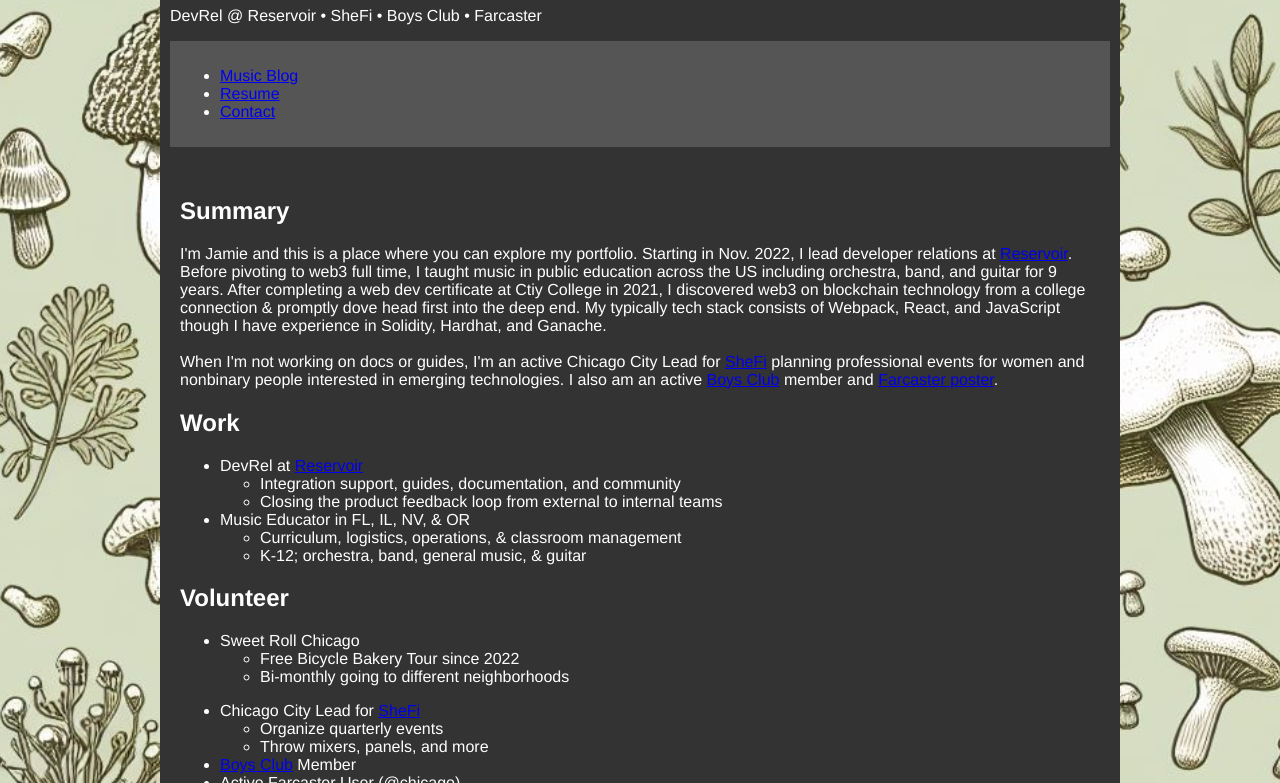
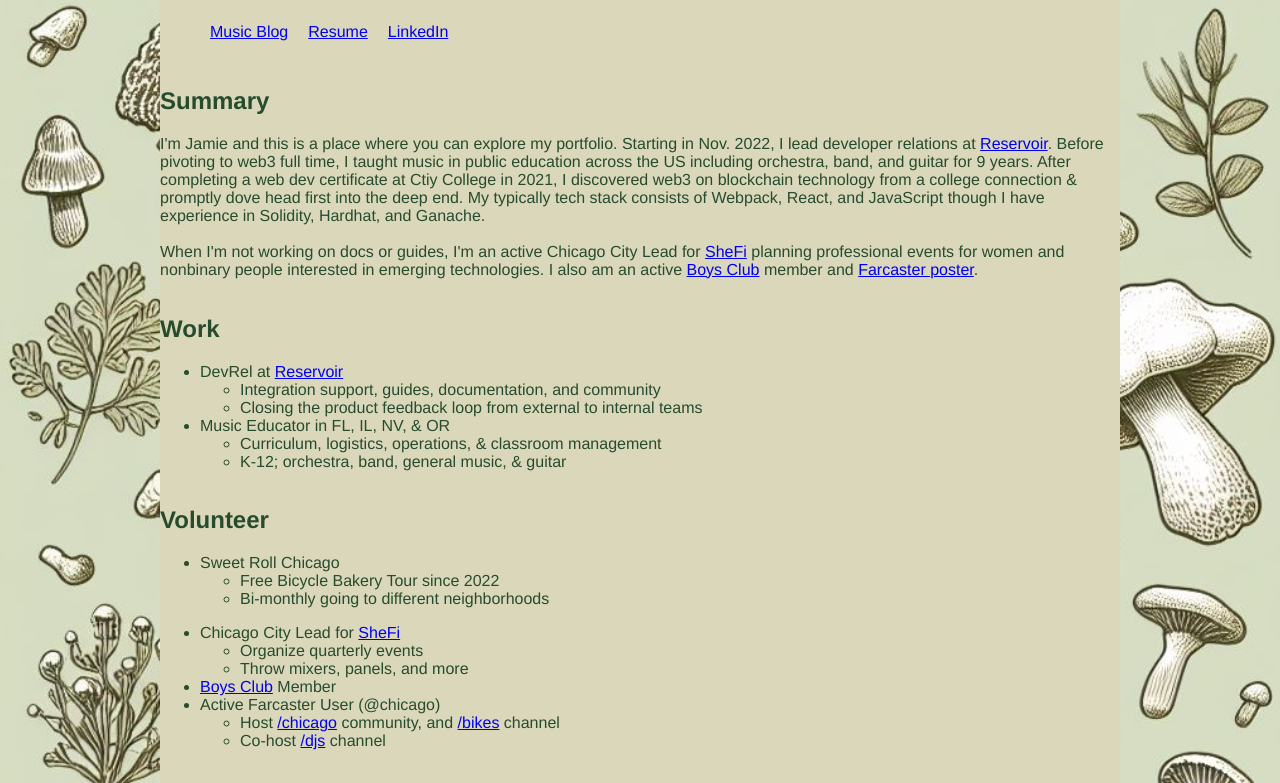
Before and after one commit to jamiechicago312/chicago-jamie-portfolio, a plain HTML site: page index.html in a window 1280 px wide. Shown: the part 83-866 px from the top of the page. Drawn offline with Linux system fonts and the light colour scheme; a script that the page names is missing.

Commit message:
feat: css

```diff
--- a/index.html
+++ b/index.html
@@ -4,27 +4,28 @@
 <head>
     <meta charset="UTF-8">
     <meta name="viewport" content="width=device-width, initial-scale=1.0">
-    <title>Jamie Chicago</title>
+    <title>Jamie → Chicago</title>
     <link rel="stylesheet" href="styles.css">
 </head>
 
 <body>
     <!-- It's HTML because why over engineer a portfolio page, really-->
     <header>
-        <h1>Jamie Chicago</h1>
-        <p>DevRel @ Reservoir • SheFi • Boys Club • Farcaster</p>
+        <h1>Jamie → Chicago</h1>
         <nav>
             <ul>
                 <li><a href="https://paragraph.com/@chicago" target="_blank">Music Blog</a></li>
                 <li><a href="https://drive.google.com/file/d/1bw7UhbGkn9ci-_N_qQ4oJv6v1QoEQdpH/view?usp=sharing"
                     target="_blank">Resume</a></li>
-                <li><a href="mailto:thejamie..steinberg+dev@gmail.com">Contact</a></li>
+                <li><a href="https://linkedin.com/in/steinbergjamie">LinkedIn</a></li>
             </ul>
         </nav>
     </header>
 
     <main>
         <!-- Main content of your website goes here -->
+        <div class="row">
+            <div class="column">
                 <div id="about">
                     <h2>Summary</h2>
                     <p>I'm Jamie and this is a place where you can explore my portfolio. Starting in Nov. 2022, I lead developer
@@ -41,7 +42,11 @@
                         and <a href="https://warpcast.com/chicago">Farcaster poster</a>.
                     </p>
                 </div>
+            </div>
+        </div>
 
+        <div class="row">
+            <div class="column">
                 <div id="work">
                     <h2>Work</h2>
                     <ul>
@@ -57,6 +62,10 @@
                             </ul>
                     </ul>
                 </div>
+            </div>
+        </div>
+        <div class="row">
+            <div class="column">
                 <div id="volunteer">
                     <h2>Volunteer</h2>
                     <ul>
@@ -81,6 +90,10 @@
                             </ul>
                     </ul>
                 </div>
+            </div>
+        </div>
+        <div class="row">
+            <div class="column">
                 <div id="projects">
                     <h2>Projects</h2>
                     <ul>
@@ -112,6 +125,9 @@
                                 <li><a href="https://youtu.be/6oQ04HPlLn4">Archived video version</a></li>
                             </ul>
                     </ul>
+                </div>
+            </div>
+        </div>
 
     </main>
 
--- a/styles.css
+++ b/styles.css
@@ -1,6 +1,6 @@
 /* Global styles */
 body {
-    font-family: Helvetica, sans-serif;
+    font-family: Helvetica, sans-serif, sans-serif;
     margin: 0;
     padding: 0;
     background-image: url(images/background.jpg);
@@ -16,28 +16,48 @@ body {
 
 /* Header styles */
 header {
-    background-color: #333;
-    color: #fff;
+    display: flex;
+    flex-direction: column;
+    justify-content: flex-start;
+    background-color: #dbd7bb;
+    color: #264c2d;
     padding: 10px;
 }
 
 /* Navigation styles */
-nav {
-    background-color: #555;
-    color: #fff;
-    padding: 10px;
+nav ul {
+    display: flex;
+    flex-flow: row;
+    justify-content: flex-start;
+    gap: 20px;
+    list-style: none;
 }
 
 /* Main content styles */
-main {
-    padding: 20px;
-    background-color: #333;
-    color: #fff;
+main {;
+    background-color: #dbd7bb;
+    color: #264c2d;
+}
+
+.row {
+    display: flex;
+    flex-direction: row;
+    flex-wrap: wrap;
+    width: 100%;
+}
+
+.column {
+    display: flex;
+    flex-direction: column;
+    flex-basis: 100%;
+    flex: 1;
   }
 
 /* Footer styles */
 footer {
-    background-color: #333;
-    color: #fff;
+    background-color: #dbd7bb;
+    color: #264c2d;
     padding: 10px;
 }
+
+/*Image Handling*/
```
Lines whose indentation alone changed are shown as unchanged.
